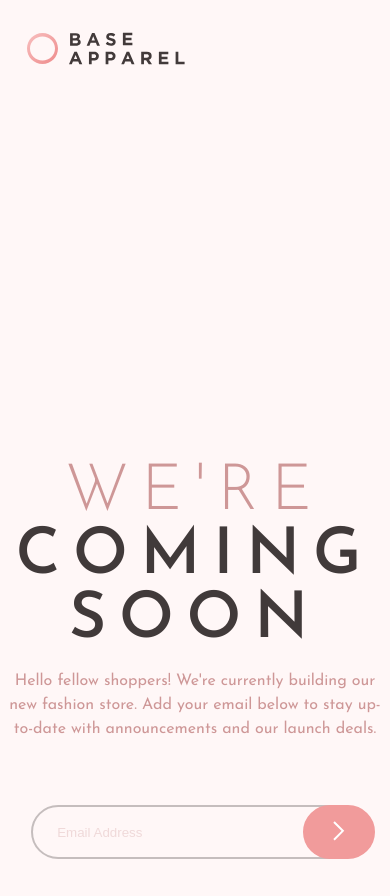
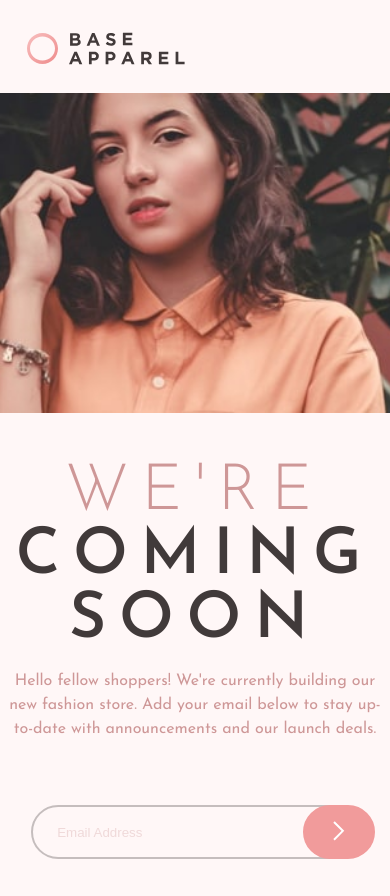
Before and after one commit to FernandoJCastellanos/base-apparel-landing-page, a plain HTML site: page index.html in a window 390 px wide. Drawn offline with Linux system fonts and the light colour scheme; a script that the page names is missing.

Commit message:
fixing tablet and mobile image

```diff
--- a/css/css.css
+++ b/css/css.css
@@ -26,7 +26,7 @@
     position: relative;
     background-position: center left;
     background-size: cover;
-    background-image: url("/..images/hero-mobile.jpg");
+    background-image: url("../images/hero-mobile.jpg");
     height: 20rem;
     width: 105%;
     left: -2.5%;
```
